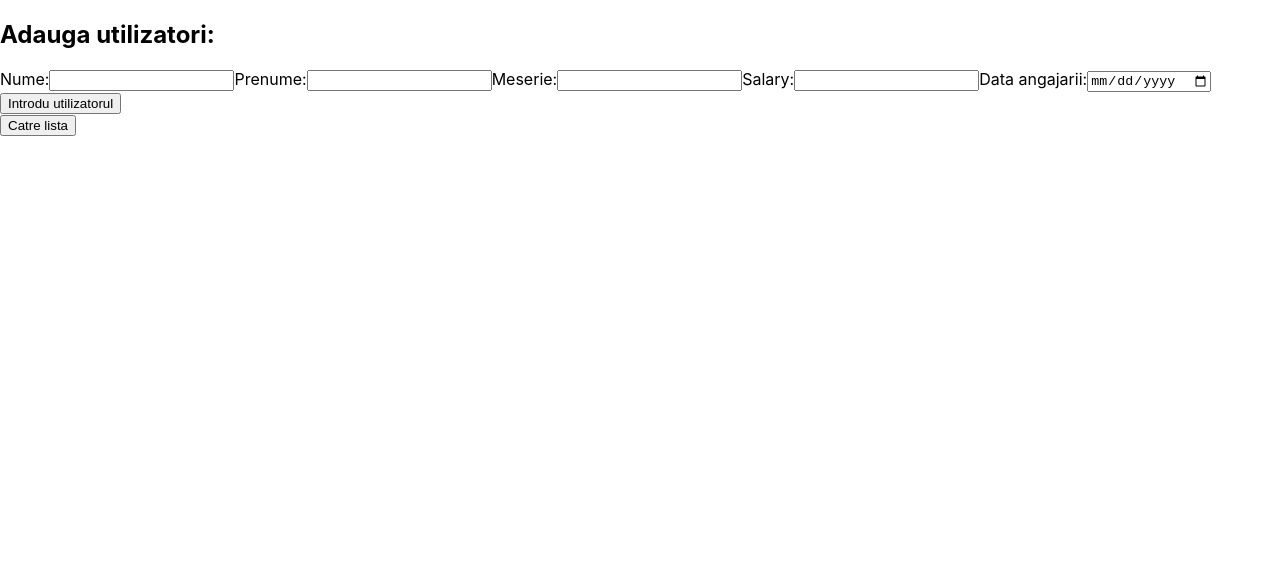
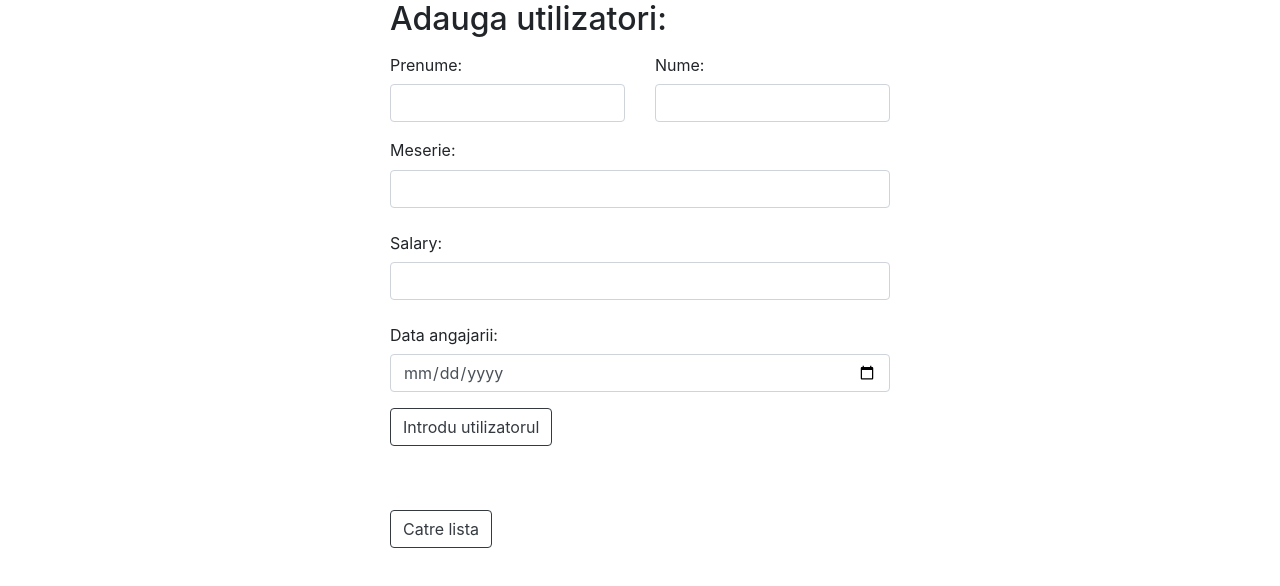
Before and after one commit to rscutaru/React-practical-exam, a React (Create React App) app: page / in a window 1280 px wide. Shown: the top 586 px of the page. Built offline with nearby package versions, Linux system fonts and the light colour scheme.

Commit message:
without updating the user list

```diff
--- a/package.json
+++ b/package.json
@@ -6,6 +6,7 @@
     "@testing-library/jest-dom": "^4.2.4",
     "@testing-library/react": "^9.5.0",
     "@testing-library/user-event": "^7.2.1",
+    "bootstrap": "^4.5.0",
     "react": "^16.13.1",
     "react-dom": "^16.13.1",
     "react-redux": "^7.2.0",
--- a/src/components/SidebarList.jsx
+++ b/src/components/SidebarList.jsx
@@ -5,13 +5,14 @@ import { setSort } from '../redux/actions/sort';
 
 function SidebarList(props) {
     return (
-        <div>
-            <div className="col-12 col-md-3">
-                <p>Sorteaza dupa nume si salariu:</p>
-                <div className="sort-container">
-                    <div className="sort">
-                        <label>
+        <div className="form-group">
+            <div className="form-group col-6 col-md-3 ml-4">
+                <p>Sortare dupa:</p>
+                <div className="form-check">
+                    <div className="sort ">
+                        <label className="form-check-label">
                             <input
+                                className="form-check-input"
                                 type="radio"
                                 name="sortBy"
                                 checked={props.sortBy==="surname"}
@@ -19,13 +20,14 @@ function SidebarList(props) {
                                     sortBy: "surname"
                                 })}
                             />
-                            Sorteaza dupa nume
+                            Nume
                         </label>
                     </div>
 
                     <div className="sort">
-                        <label>
+                        <label className="form-check-label">
                             <input
+                                className="form-check-input"
                                 type="radio"
                                 name="sortBy"
                                 checked={props.sortBy==="salary"}
@@ -33,18 +35,19 @@ function SidebarList(props) {
                                     sortBy: "salary"
                                 })}
                             />
-                            Sorteaza dupa salariu
+                            Salariu
                         </label>
                     </div>
                 </div>
             </div>
 
 
-            <div className="col-12 col-md-3">
+            <div className="form-group col-6 col-md-3 ml-5">
                 <p>Filtreaza dupa salariu:</p>
                 <div className="filters-container">
                     <div className="filter">
                         <input
+                            className="form-check-input"
                             type="checkbox"
                             name="filter1"
                             checked={props.filters.some((e)=>e.filterName ==="filter1")}
@@ -54,11 +57,12 @@ function SidebarList(props) {
                                 max: 2500
                             })}
                         />
-                        <label htmlFor="filter1">&lt; 2500 LEI</label>
+                        <label htmlFor="filter1" className="form-check-label">&lt; 2500 LEI</label>
                     </div>
 
                     <div className="filter" >
                         <input
+                            className="form-check-input"
                             type="checkbox"
                             name="filter2"
                             checked={props.filters.some((e)=>e.filterName==="filter2")}
@@ -68,11 +72,12 @@ function SidebarList(props) {
                                 max: 4000
                             })}
                         />
-                        <label htmlFor="filter2">2500 - 4000 LEI</label>
+                        <label htmlFor="filter2" className="form-check-label">2500 - 4000 LEI</label>
                     </div>
 
                     <div className="filter" >
                         <input
+                            className="form-check-input"
                             type="checkbox"
                             name="filter3"
                             checked={props.filters.some((e)=>e.filterName==="filter3")}
@@ -82,7 +87,7 @@ function SidebarList(props) {
                                 max: Infinity
                             })}
                         />
-                        <label htmlFor="filter3">&gt; 4000 LEI</label>
+                        <label htmlFor="filter3" className="form-check-label">&gt; 4000 LEI</label>
                     </div>
 
                 </div>
--- a/src/index.js
+++ b/src/index.js
@@ -6,6 +6,7 @@ import * as serviceWorker from './serviceWorker';
 import { BrowserRouter as Router } from 'react-router-dom';
 import { Provider } from 'react-redux';
 import store from './redux/store';
+import 'bootstrap/dist/css/bootstrap.css';
 
 
 
--- /dev/null
+++ b/src/pages/Home.css
@@ -0,0 +1,4 @@
+.form-size{
+    width: 500px;
+    margin: auto;
+}
--- a/src/pages/Home.jsx
+++ b/src/pages/Home.jsx
@@ -1,8 +1,9 @@
 import React from 'react';
 import { Link } from 'react-router-dom';
-import {connect} from 'react-redux';
-import {addPerson} from '../redux/actions/person';
+import { connect } from 'react-redux';
+import { addPerson } from '../redux/actions/person';
 import Layout from '../components/Layout';
+import './Home.css';
 
 class Home extends React.Component {
     constructor(props) {
@@ -37,14 +38,13 @@ class Home extends React.Component {
     }
 
     render() {
-        const{ surname, firstname, job, salary, date} =this.state;
+        const { surname, firstname, job, salary, date } = this.state;
 
         return (
             <Layout>
-            <div>
+                <div className="form-group form-size">
                     <Link to='/people' />
                     <form
-                className="user-add-form"
                         onSubmit={(event) => {
                             event.preventDefault();
                             this.props.addPerson({
@@ -64,62 +64,88 @@ class Home extends React.Component {
                             });
                         }}
                     >
+
                         <h2>Adauga utilizatori:</h2>
-                <label htmlFor="surname">Nume:</label>
+
+                        <div className="row">
+                            <div className="col">
+                                <div className="form-group">
+                                    <label htmlFor="firstname" className="col-form-label">Prenume:</label>
                                     <input
+                                        className="form-control"
+                                        type="text"
+                                        name="firstname"
+                                        value={this.state.firstname}
+                                        onChange={(event) => this.updateFirstName(event)}
+                                    // onBlur={(event) => this.validateFirstName(event)}
+                                    />
+                                </div>
+                            </div>
+                            <div className="col">
+                                <div className="form-group">
+                                    <label htmlFor="surname" className="col-form-label">Nume:</label>
+                                    <input
+                                        className="form-control"
                                         type="text"
                                         name="surname"
                                         value={this.state.surname}
                                         onChange={(event) => this.updateSurname(event)}
                                     // onBlur={(event) => this.validateSurname(event)}
                                     />
-                <label htmlFor="firstname">Prenume:</label>
-                <input
-                    type="text"
-                    name="firstname"
-                    value={this.state.firstname}
-                    onChange={(event) => this.updateFirstName(event)}
-                    // onBlur={(event) => this.validateFirstName(event)}
-                />
+                                </div>
+                            </div>
+                        </div>
+                        <div className="form-group">
                             <label htmlFor="job">Meserie:</label>
                             <input
+                                className="form-control"
                                 type="text"
                                 name="job"
                                 value={this.state.job}
                                 onChange={(event) => this.updateJob(event)}
                             // onBlur={(event) => this.validateJob(event)}
                             />
-
-                <label htmlFor="salary">Salary:</label>
+                        </div>
+                        <div className="form-group">
+                            <label htmlFor="salary" className="col-form-label">Salary:</label>
                             <input
+                                className="form-control"
                                 type="text"
                                 name="salary"
                                 value={this.state.salary}
                                 onChange={(event) => this.updateSalary(event)}
                             // onBlur={(event)=>this.validateSalary(event)}
                             />
-
-                <label htmlFor="date">Data angajarii:</label>
+                        </div>
+                        <div className="form-group">
+                            <label htmlFor="date" className="col-form-label" >Data angajarii:</label>
                             <input
+                                className="form-control"
                                 type="date"
                                 name="date"
                                 value={this.state.date}
                                 onChange={(event) => this.updateDate(event)}
                             />
-                <input className="input-data"
+                        </div>
+                        <div className="form-group">
+                            <input className="btn btn-outline-dark "
                                 type="submit"
                                 value="Introdu utilizatorul" />
+                        </div>
                     </form>
-            <Link to='/people'><button className = "btn btn-outline-dark">Catre lista</button></Link>
+                    <br />
+                    <br />
+
+                    <Link to='/people'><button className="btn btn-outline-dark">Catre lista</button></Link>
                 </div>
             </Layout>
         );
     }
 }
 
-function mapDispatchToProps(dispatch){
-    return{
-        addPerson: (payload)=>dispatch(addPerson(payload))
+function mapDispatchToProps(dispatch) {
+    return {
+        addPerson: (payload) => dispatch(addPerson(payload))
     };
 }
 
--- a/src/pages/People.jsx
+++ b/src/pages/People.jsx
@@ -9,7 +9,11 @@ function People(props) {
 
     return (
         <Layout>
-            <div>
+            <div className='row'>
+                <div className="col-6">
+            <SidebarList />
+            </div>
+            <div className="col-6">
                 {
                     props.filteredPeople.length
                         ? props.filteredPeople.map((person, id) => {
@@ -26,9 +30,9 @@ function People(props) {
                             <p>Nu sunt persoane adaugate!</p>
                         </div>
                 }
-                <SidebarList />
+            </div>
                 <Link to='/'>
-                    <button>Catre adaugare utilizatori</button>
+                    <button className="btn btn-outline-dark ml-5">Catre adaugare utilizatori</button>
                 </Link>
             </div>
         </Layout>
```
Also changed, not shown: 1 other file (tests, documents, lock files or other folders). Lines whose indentation alone changed are shown as unchanged.
